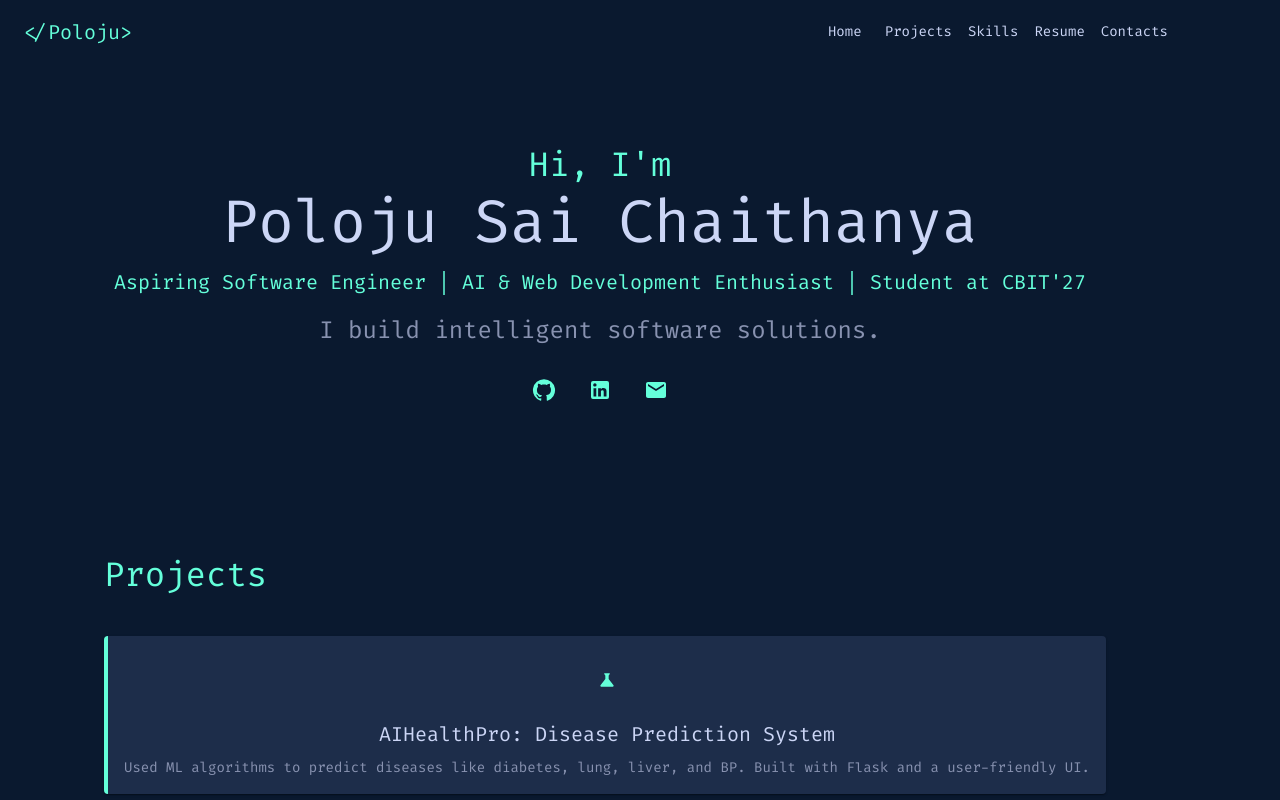
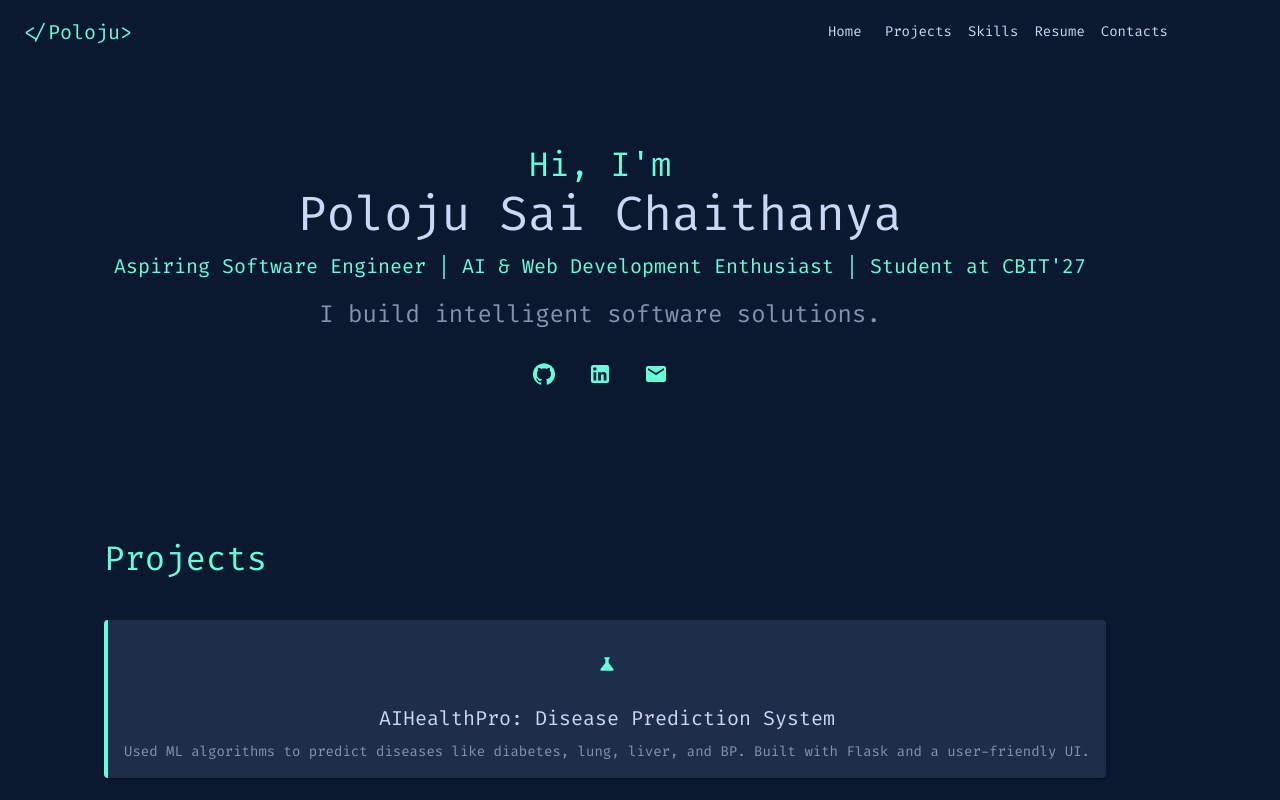
Before and after one commit to 004Saichaithanya/Portfolio, a React (Vite) app: page / in a window 1280 px wide. Shown: the top 800 px of the page. Built offline with nearby package versions, Linux system fonts and the light colour scheme.

Commit message:
Update Hero.jsx

```diff
--- a/src/Components/Hero.jsx
+++ b/src/Components/Hero.jsx
@@ -14,7 +14,10 @@ export default function Hero() {
         <Typography variant="h4" sx={{ color: '#64ffda', fontFamily: 'Fira Code' }}>
           Hi, I'm
         </Typography>
-        <Typography variant="h2" sx={{ fontWeight: 'bold', color: '#ccd6f6' }}>
+        <Typography
+          variant="h3"
+          sx={{ fontSize: { xs: '2rem', sm: '2.5rem', md: '3rem' }, fontWeight: 'bold' }}
+        >
           Poloju Sai Chaithanya
         </Typography>
         <Typography variant="h6" sx={{ color: '#64ffda', mt: 1 }}>
```
